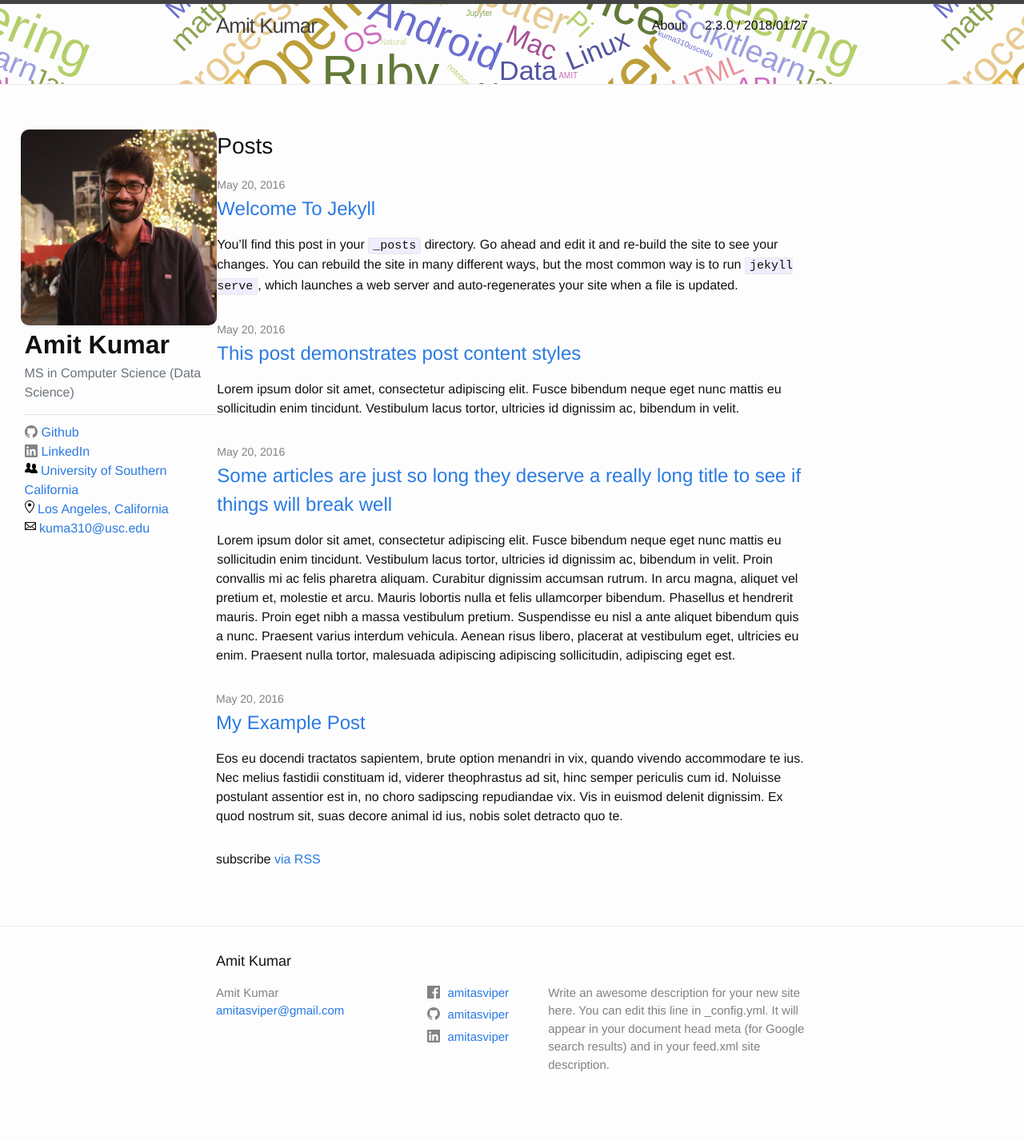
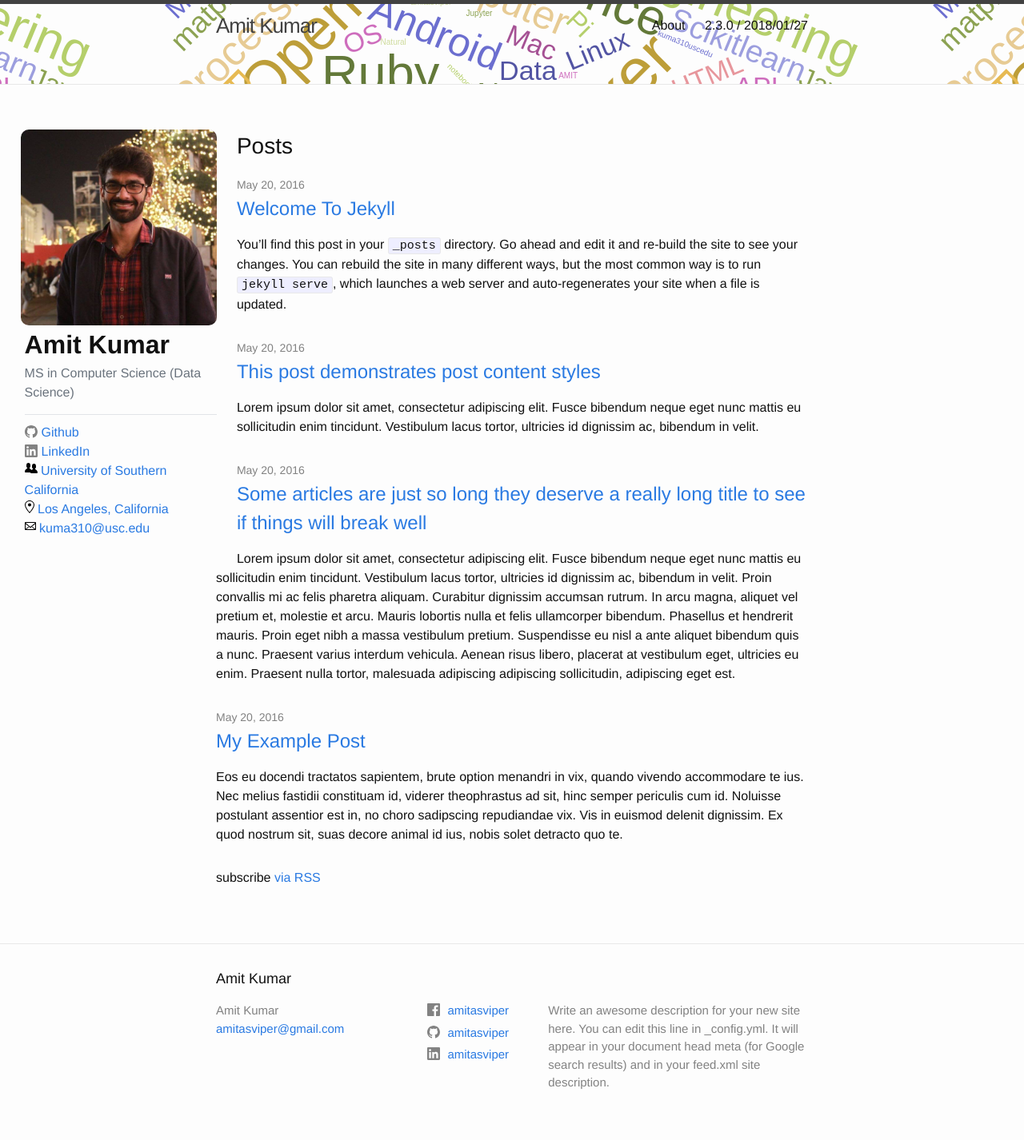
Before and after one commit to amitasviper/amitasviper.github.io, a Jekyll site: the page built from index.md, in a window 1280 px wide. Shown: the whole page at 80% size. Built offline with Jekyll 4.4.1, drawn with Linux system fonts in a browser that asks for light colours; before the commit the page ends 1403 px from its top, so only the background shows below that.

Commit message:
Make sidebar response to mobile screen sizes

```diff
--- a/_sass/minima/_layout.scss
+++ b/_sass/minima/_layout.scss
@@ -256,6 +256,7 @@
 .sidebar {
   float: left;
   width: 20%;
+  margin-right: 2%;
 }
 
 .main-content {
@@ -271,3 +272,10 @@
   border-radius: 10px;
    content: url($baseurl + '/assets/profile.jpeg');
 }
+
+@media only screen and (max-width: 768px) {
+    /* For mobile phones: */
+    .sidebar {
+        width: 100%;
+    }
+}
```
